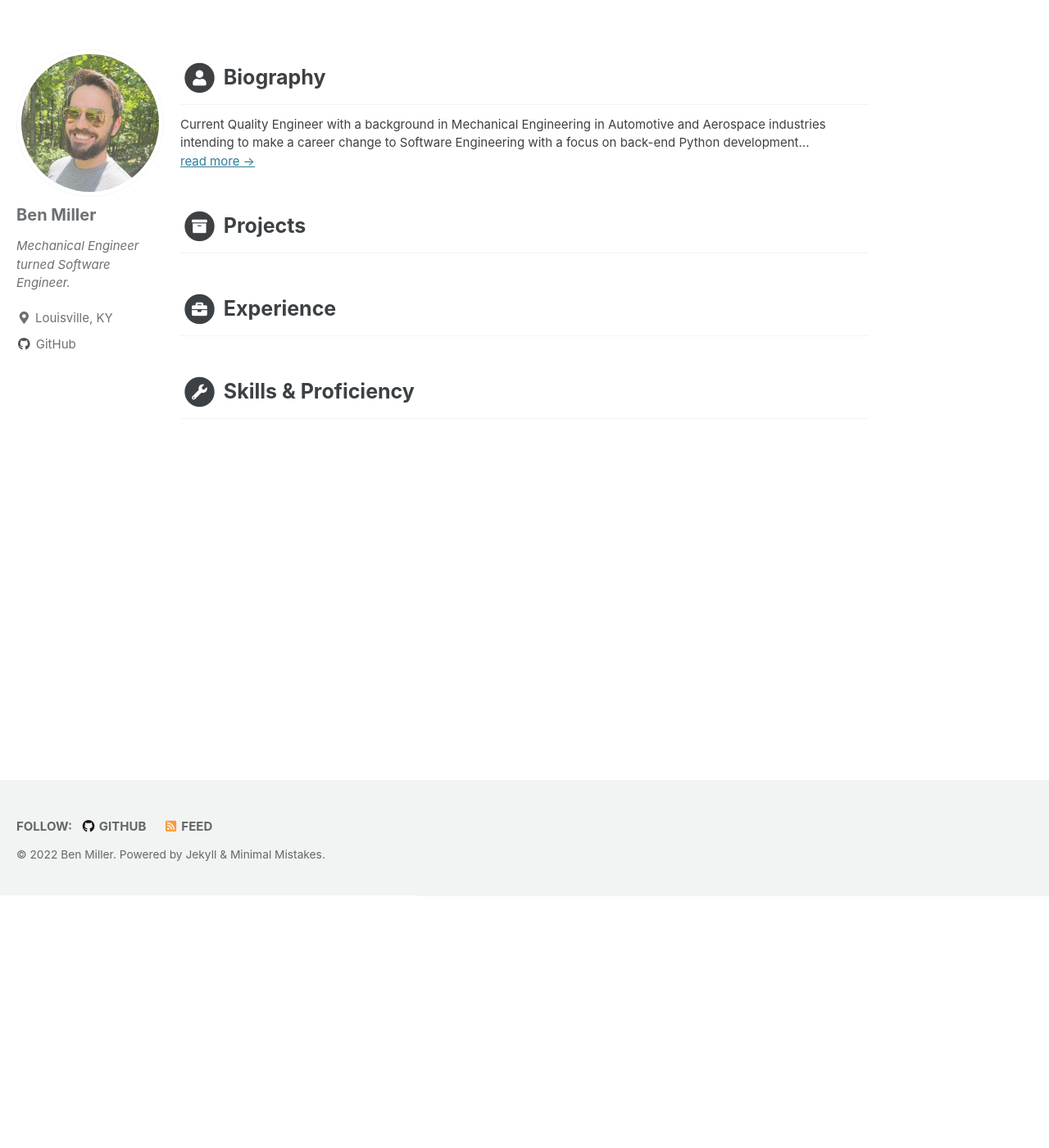
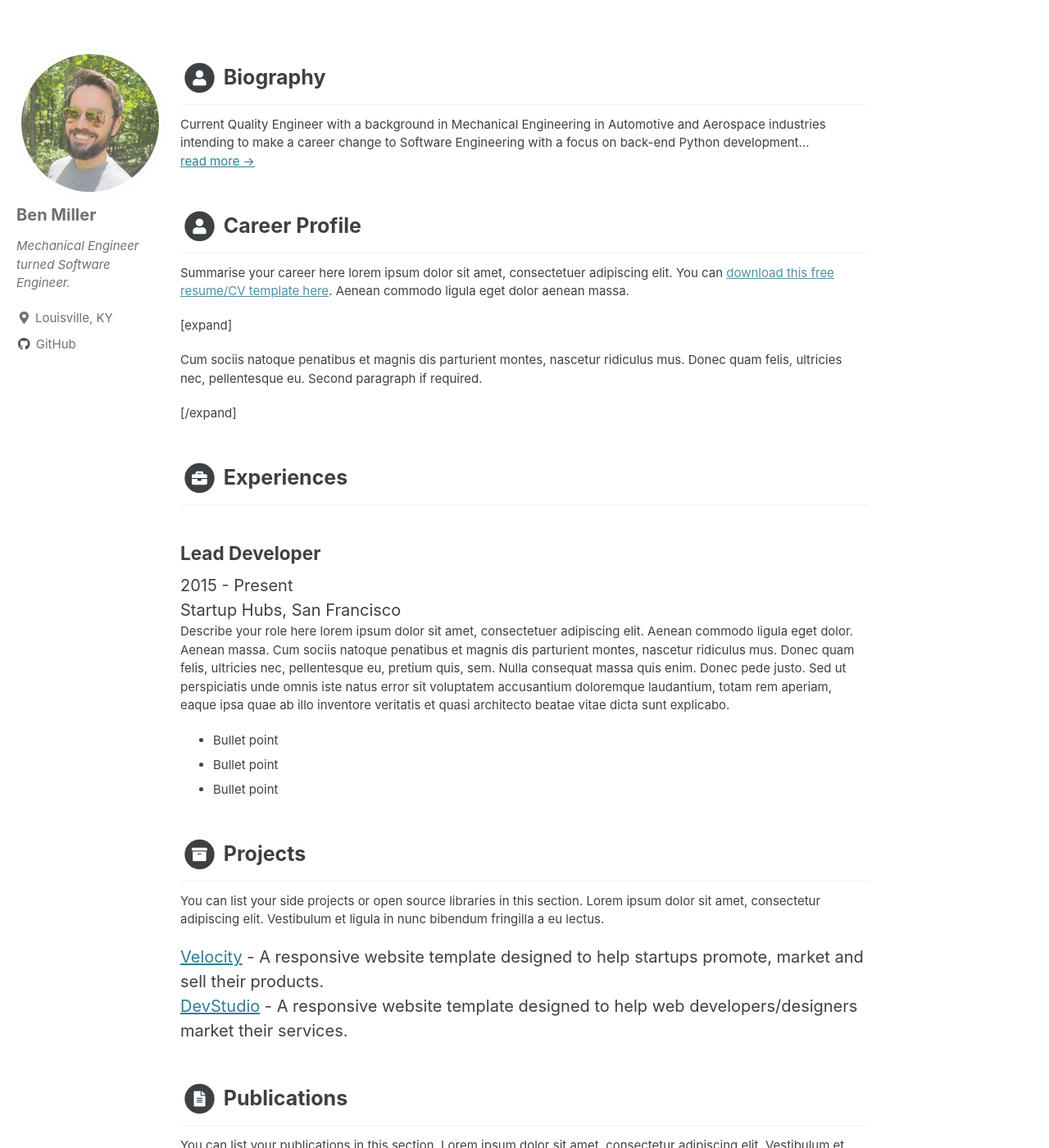
Before and after one commit to Ben-M-90/Ben-M-90.github.io, a Jekyll site: the page built from _pages/home.md, in a window 1280 px wide and 1400 px high, scrolled down 307 px. Shown: the whole window at 82% size. Built offline with Jekyll 4.4.1, drawn with Linux system fonts in a browser that asks for light colours; cached includes are drawn as plain includes; some of the changed text lies outside the part shown.

Commit message:
Add section html files and data file, include in home.md

```diff
--- /dev/null
+++ b/_data/data.yml
@@ -0,0 +1,124 @@
+#
+# Be aware that even a small syntax error here can lead to failures in output.
+#
+
+sidebar:
+    education: True # set to False if you want education in main section instead of in sidebar
+
+    # Profile information
+    name: Ben Miller
+    tagline: Software Engineer
+    avatar: /assets/images/bio-photo.jpg  #place a 100x100 picture inside /assets/images/ folder and provide the name of the file below
+
+    # Sidebar links
+    email:
+    phone:
+    citizenship:
+    website: #do not add http://
+    linkedin:
+    xing:
+    github: ben-m-90
+    telegram: # add your nickname without '@' sign
+    gitlab:
+    bitbucket:
+    twitter:
+    stack-overflow: # Number/Username, e.g. 123456/alandoe
+    codewars:
+    goodreads: # Number-Username, e.g. 123456-alandoe
+    pdf:
+
+    interests:
+      - item: Guitar
+        link:
+
+      - item: Gaming
+        link:
+
+      - item: Cooking
+        link:
+
+career-profile:
+    title: Career Profile
+    summary: |
+      Summarise your career here lorem ipsum dolor sit amet, consectetuer
+      adipiscing elit. You can [download this free resume/CV template here]().
+      Aenean commodo ligula eget dolor aenean massa.
+
+      [expand]
+
+      Cum sociis natoque
+      penatibus et magnis dis parturient montes, nascetur ridiculus mus.
+      Donec quam felis, ultricies nec, pellentesque eu.
+      Second paragraph if required.
+
+      [/expand]
+education:
+    - degree: B.Sc in Mechanical Engineering
+      university: University of Louisville
+      time: 2009 - 2014
+      details: |
+        Describe your study here lorem ipsum dolor sit amet, consectetuer
+        adipiscing elit. Aenean commodo ligula eget dolor. Aenean massa. Cum
+        sociis natoque penatibus et magnis dis parturient montes, nascetur
+        ridiculus mus. Donec quam felis, ultricies nec, pellentesque eu,
+        pretium quis, sem.
+          - Bullet point
+          - Bullet point
+experiences:
+    - role: Lead Developer
+      time: 2015 - Present
+      company: Startup Hubs, San Francisco
+      details: |
+        Describe your role here lorem ipsum dolor sit amet, consectetuer
+        adipiscing elit. Aenean commodo ligula eget dolor. Aenean massa.
+        Cum sociis natoque penatibus et magnis dis parturient montes,
+        nascetur ridiculus mus. Donec quam felis, ultricies nec,
+        pellentesque eu, pretium quis, sem. Nulla consequat massa quis
+        enim. Donec pede justo. Sed ut perspiciatis unde omnis iste natus
+        error sit voluptatem accusantium doloremque laudantium, totam rem
+        aperiam, eaque ipsa quae ab illo inventore veritatis et quasi
+        architecto beatae vitae dicta sunt explicabo.
+          - Bullet point
+          - Bullet point
+          - Bullet point
+projects:
+    title: Projects
+    intro: >
+      You can list your side projects or open source libraries in this
+      section. Lorem ipsum dolor sit amet, consectetur adipiscing elit.
+      Vestibulum et ligula in nunc bibendum fringilla a eu lectus.
+    assignments:
+      - title: Velocity
+        link: "#hook"
+        tagline: "A responsive website template designed to help startups promote, market and sell their products."
+
+      - title: DevStudio
+        link: "#"
+        tagline: "A responsive website template designed to help web developers/designers market their services."
+
+publications:
+    title: Publications
+    intro: |
+      You can list your publications in this section. Lorem ipsum dolor sit
+      amet, consectetur adipiscing elit. Vestibulum et ligula in nunc
+      bibendum fringilla a eu lectus.
+    papers:
+      - title: The Art of Computer Programming
+        link: "#"
+        authors: Donald E. Knuth
+        conference: Addison-Wesley, 1968
+
+      - title: "Genetic Programming III: Darwinian Invention &amp; Problem Solving"
+        link: "#"
+        authors: Koza, J.R., Andre, D., Bennett, F.H., Keane, M.A.
+        conference: "Morgan Kaufmann Publishers Inc., San Francisco, CA, USA, 1st edn. (1999)"
+
+skills:
+    title: Skills &amp; Proficiency
+
+    toolset:
+      - name: Python & Django
+        level: 98%
+
+      - name: Javascript & jQuery
+        level: 98%
--- /dev/null
+++ b/_includes/career-profile.html
@@ -0,0 +1,18 @@
+{% assign career-profile = site.data.data.career-profile %}
+{% if career-profile %}
+<section class="section summary-section">
+
+  <h2 class="section-title">
+    <span class="fa-stack fa-xs">
+      <i class="fas fa-circle fa-stack-2x"></i>
+      <i class="fas fa-user fa-stack-1x fa-inverse"></i>
+    </span>
+    {{ career-profile.title }}
+  </h2>
+
+  <div class="summary">
+    {{ career-profile.summary | markdownify }}
+  </div><!--//summary-->
+
+</section><!--//section-->
+{% endif %}
--- /dev/null
+++ b/_includes/experiences.html
@@ -0,0 +1,36 @@
+{% assign experiences = site.data.data.experiences %}
+{% if experiences %}
+<section class="section experiences-section">
+  <h2 class="section-title">
+    <span class="fa-stack fa-xs">
+      <i class="fas fa-circle fa-stack-2x"></i>
+      <i class="fas fa-briefcase fa-stack-1x fa-inverse"></i>
+    </span>
+    Experiences
+  </h2>
+
+  {% for experience in experiences %}
+  <div class="item">
+
+    <div class="meta">
+
+      <div class="upper-row">
+        <h3 class="job-title">{{ experience.role }}</h3>
+        <div class="time">{{ experience.time }}</div>
+      </div><!--//upper-row-->
+
+      <div class="company">{{ experience.company }}</div>
+
+    </div><!--//meta-->
+
+    {% if experience.details %}
+    <div class="details">
+      {{ experience.details | markdownify }}
+    </div><!--//details-->
+    {% endif %}
+
+  </div><!--//item-->
+  {% endfor %}
+
+</section><!--//section-->
+{% endif %}
--- /dev/null
+++ b/_includes/projects.html
@@ -0,0 +1,38 @@
+{% assign projects = site.data.data.projects %}
+{% if projects %}
+<section class="section projects-section">
+
+  <h2 class="section-title">
+    <span class="fa-stack fa-xs">
+      <i class="fas fa-circle fa-stack-2x"></i>
+      <i class="fas fa-archive fa-stack-1x fa-inverse"></i>
+    </span>
+    {{ projects.title }}
+  </h2>
+
+  {% if projects.intro %}
+  <div class="intro">
+      <p>{{ projects.intro }}</p>
+  </div><!--//intro-->
+  {% endif %}
+
+  {% for project in projects.assignments %}
+    <div class="item">
+
+      <span class="project-title">
+        {% if project.link %}
+        <a href="{{ project.link }}" target="_blank">{{ project.title }}</a>
+        {% else %}
+        {{ project.title }}
+        {% endif %}
+      </span>
+
+      {% if project.tagline %}
+      - <span class="project-tagline">{{ project.tagline }}</span>
+      {% endif %}
+
+    </div><!--//item-->
+  {% endfor %}
+
+</section><!--//section-->
+{% endif %}
--- /dev/null
+++ b/_includes/publications.html
@@ -0,0 +1,32 @@
+{% assign publications = site.data.data.publications %}
+{% if publications %}
+<section class="section publications-section">
+
+  <h2 class="section-title">
+    <span class="fa-stack fa-xs">
+      <i class="fas fa-circle fa-stack-2x"></i>
+      <i class="fas fa-file-alt fa-stack-1x fa-inverse"></i>
+    </span>
+    {{ publications.title }}
+  </h2>
+
+  {% if publications.intro %}
+  <div class="intro">
+    {{ publications.intro | markdownify }}
+  </div><!--//intro-->
+  {% endif %}
+
+  {% for publication in publications.papers %}
+  <div class="item">
+    {% if publication.link %}
+      <li><a href="{{ publication.link }}">{{ publication.title }}</a></li>
+    {% else %}
+      <li>{{ publication.title }}</li>
+    {% endif %}
+    <div class="publication-authors">{{ publication.authors }}</div>
+    <div class="publication-conference">{{ publication.conference }}</div>
+  </div><!--//item-->
+  {% endfor %}
+
+</section><!--//section-->
+{% endif %}
--- /dev/null
+++ b/_includes/skills.html
@@ -0,0 +1,31 @@
+{% assign skills = site.data.data.skills %}
+{% if skills %}
+<section class="skills-section section">
+
+  <h2 class="section-title">
+    <span class="fa-stack fa-xs">
+      <i class="fas fa-circle fa-stack-2x"></i>
+      <i class="fas fa-wrench fa-stack-1x fa-inverse"></i>
+    </span>
+    {{ skills.title }}
+  </h2>
+
+  <div class="skillset">
+
+    {% for skill in skills.toolset %}
+    <div class="item">
+
+      <h3 class="level-title">{{ skill.name }}</h3>
+
+      <div class="level-bar">
+        <div class="level-bar-inner" data-level="{{ skill.level }}">
+        </div>
+      </div><!--//level-bar-->
+
+    </div><!--//item-->
+    {% endfor %}
+
+  </div>
+
+</section><!--//skills-section-->
+{% endif %}
--- a/_pages/home.md
+++ b/_pages/home.md
@@ -26,26 +26,12 @@ Technology and computers have been a central focus of my life since I was little
 
 [/expand]
 
-<h2>
-<span class="fa-stack fa-xs">
-	<i class="fas fa-circle fa-stack-2x"></i>
-	<i class="fa fa-archive fa-stack-1x fa-inverse"></i>
-</span>
-Projects
-</h2>
+{% include career-profile.html %}
 
-<h2>
-<span class="fa-stack fa-xs">
-	<i class="fas fa-circle fa-stack-2x"></i>
-	<i class="fa fa-briefcase fa-stack-1x fa-inverse"></i>
-</span>
-Experience
-</h2>
+{% include experiences.html %}
 
-<h2>
-<span class="fa-stack fa-xs">
-	<i class="fas fa-circle fa-stack-2x"></i>
-	<i class="fa fa-wrench fa-stack-1x fa-inverse"></i>
-</span>
-Skills & Proficiency
-</h2>
+{% include projects.html %}
+
+{% include publications.html %}
+
+{% include skills.html %}
```
Also changed, not shown: _includes/education.html (added, +54 -0 lines), _includes/interests.html (added, +22 -0 lines).
